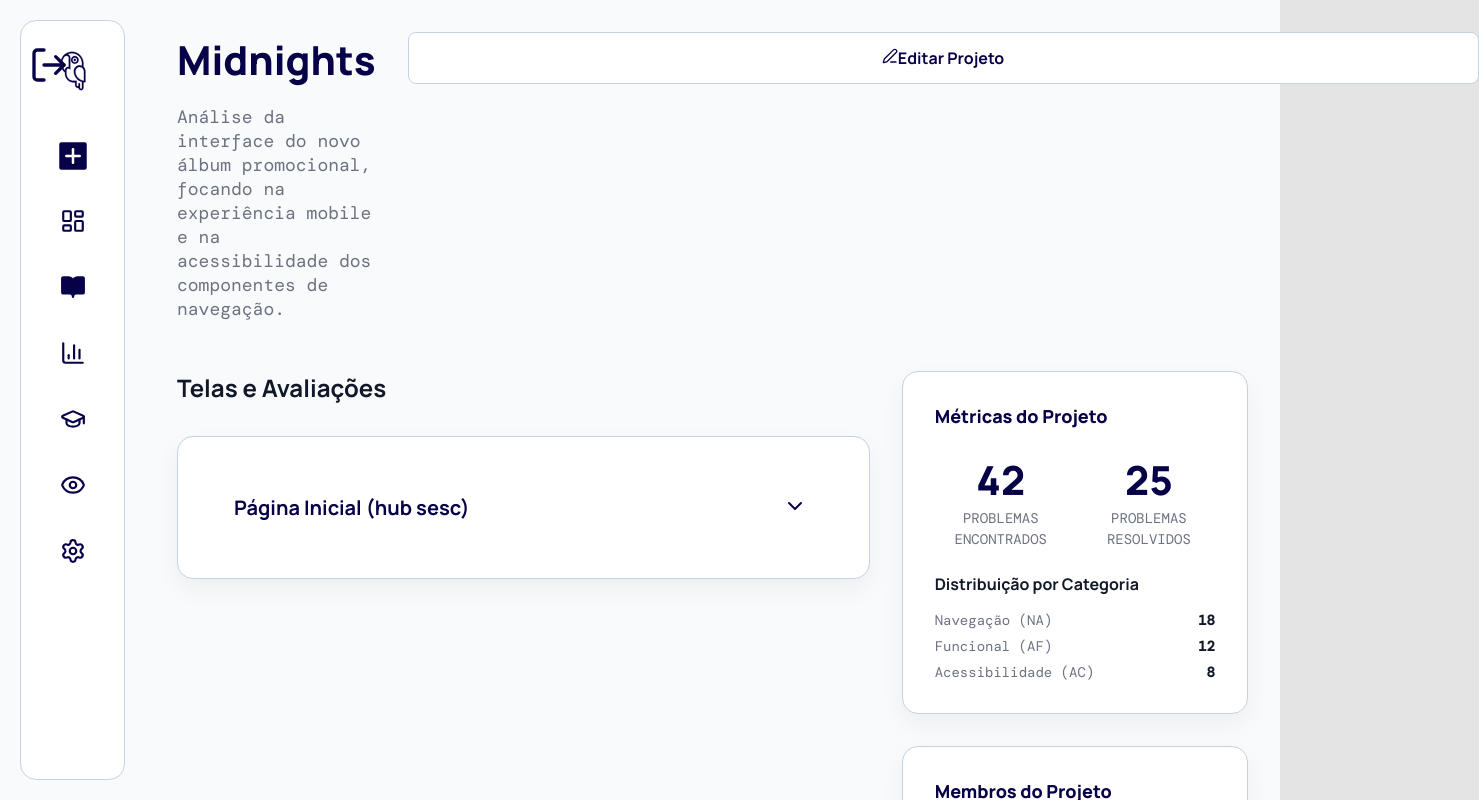
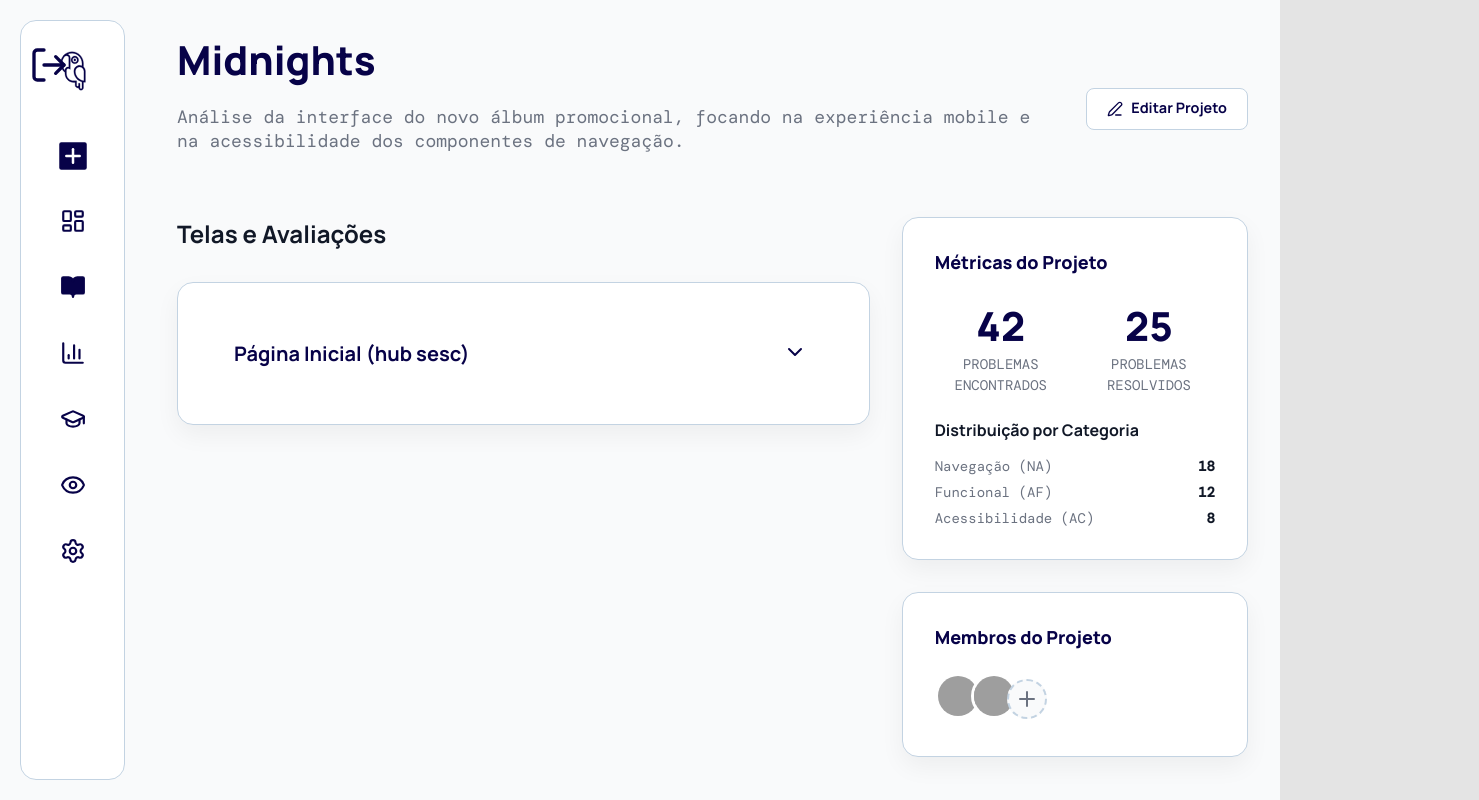
Before and after one commit to Avalista/frontend, a React (Vite) app: page /projects/1 in a window 1280 px wide. Shown: the top 800 px of the page, 1479 px wide, since content can reach past the window. Built offline with nearby package versions, Linux system fonts and the light colour scheme; sample sign-in values are in the browser's storage; grey boxes are pictures that could not be loaded.

Commit message:
fix: editar projeto

```diff
--- a/src/features/auth/Login.tsx
+++ b/src/features/auth/Login.tsx
@@ -65,7 +65,7 @@
               className="form-input"
             />
           </div>
-          <button type="submit" className="btn btn-primary">
+          <button type="submit" className="btn btn-primary btn-block">
             Entrar
           </button>
           <p className="navigation-link-text">
--- a/src/features/auth/Register.tsx
+++ b/src/features/auth/Register.tsx
@@ -83,7 +83,7 @@
             <input type="password" id="confirmPassword" value={confirmPassword} onChange={(e) => setConfirmPassword(e.target.value)} required className="form-input" />
             {errors.confirmPassword && <p className="error-message-field">{errors.confirmPassword}</p>}
           </div>
-          <button type="submit" className="btn btn-primary">Cadastrar</button>
+          <button type="submit" className="btn btn-primary btn-block">Cadastrar</button>
           <p className="navigation-link-text">
             Já tem uma conta? <Link to="/login" className="navigation-link">Faça login</Link>
           </p>
--- a/src/features/profile/Profile.tsx
+++ b/src/features/profile/Profile.tsx
@@ -180,7 +180,7 @@
               {formErrors.info && <p className="error-message-field">{formErrors.info}</p>}
               <div className="form-actions">
                 <button type="button" className="btn btn-secondary" onClick={handleCancelEdit}>Cancelar</button>
-                <button type="submit" className="btn btn-primary">Salvar Alterações</button>
+                <button type="submit" className="btn btn-primary btn-block">Salvar Alterações</button>
               </div>
             </form>
 
--- a/src/pages/ProjectDetailPage.css
+++ b/src/pages/ProjectDetailPage.css
@@ -1,3 +1,20 @@
+.project-detail-header-container {
+  display: flex;
+  justify-content: space-between;
+  align-items: center;
+  gap: 2rem;
+  margin-bottom: 2rem;
+}
+
+.project-details-wrapper {
+  flex-grow: 1;
+}
+
+.project-detail-header-container .btn-secondary {
+  width: auto;
+  flex-shrink: 0;
+}
+
 .project-detail-grid {
   display: grid;
   grid-template-columns: 1fr;
@@ -20,14 +37,3 @@
   flex-direction: column;
   gap: 2rem;
 }
-.project-detail-header-container {
-  display: flex;
-  justify-content: space-between;
-  align-items: flex-start;
-  gap: 2rem;
-}
-
-.edit-project-button {
-  width: 20px;
-  flex-shrink: 0;
-}
--- a/src/pages/ProjectDetailPage.tsx
+++ b/src/pages/ProjectDetailPage.tsx
@@ -34,8 +34,10 @@
     <>
       <DashboardLayout>
         <div className="project-detail-header-container">
-          <ProjectHeader name={project.name} description={project.description} />
-          <button className="btn btn-secondary edit-project-button" onClick={() => setEditModalOpen(true)}>
+          <div className="project-details-wrapper">
+            <ProjectHeader name={project.name} description={project.description} />
+          </div>
+          <button className="btn btn-secondary" onClick={() => setEditModalOpen(true)}>
             <Edit3 size={16}/>
             Editar Projeto
           </button>
--- a/src/styles/design-system.css
+++ b/src/styles/design-system.css
@@ -103,3 +103,56 @@
 button{
   cursor: pointer;
 }
+
+.btn {
+  display: inline-flex;
+  justify-content: center;
+  align-items: center;
+  gap: 0.5rem;
+  font-family: var(--font-heading);
+  border: 1px solid transparent;
+  padding: 0.75rem 1.25rem;
+  border-radius: 8px;
+  font-size: 0.9rem;
+  font-weight: 700;
+  cursor: pointer;
+  text-decoration: none;
+  transition: all 0.2s ease-in-out;
+  line-height: 1;
+}
+
+.btn-block {
+  width: 100%;
+}
+
+.btn:hover {
+  transform: translateY(-2px);
+  box-shadow: 0 4px 12px rgba(0,0,0,0.1);
+}
+
+.btn:disabled {
+  background-color: var(--color-gray-500);
+  cursor: not-allowed;
+  transform: none;
+  box-shadow: none;
+}
+
+.btn-primary {
+  background-color: var(--brand-primary);
+  color: var(--color-white);
+}
+
+.btn-primary:hover {
+  background-color: #1a116b;
+}
+
+.btn-secondary {
+  background-color: var(--color-white);
+  color: var(--brand-primary);
+  border-color: var(--color-border);
+}
+
+.btn-secondary:hover {
+  background-color: var(--color-gray-100);
+  border-color: #d1d5db;
+}
```
